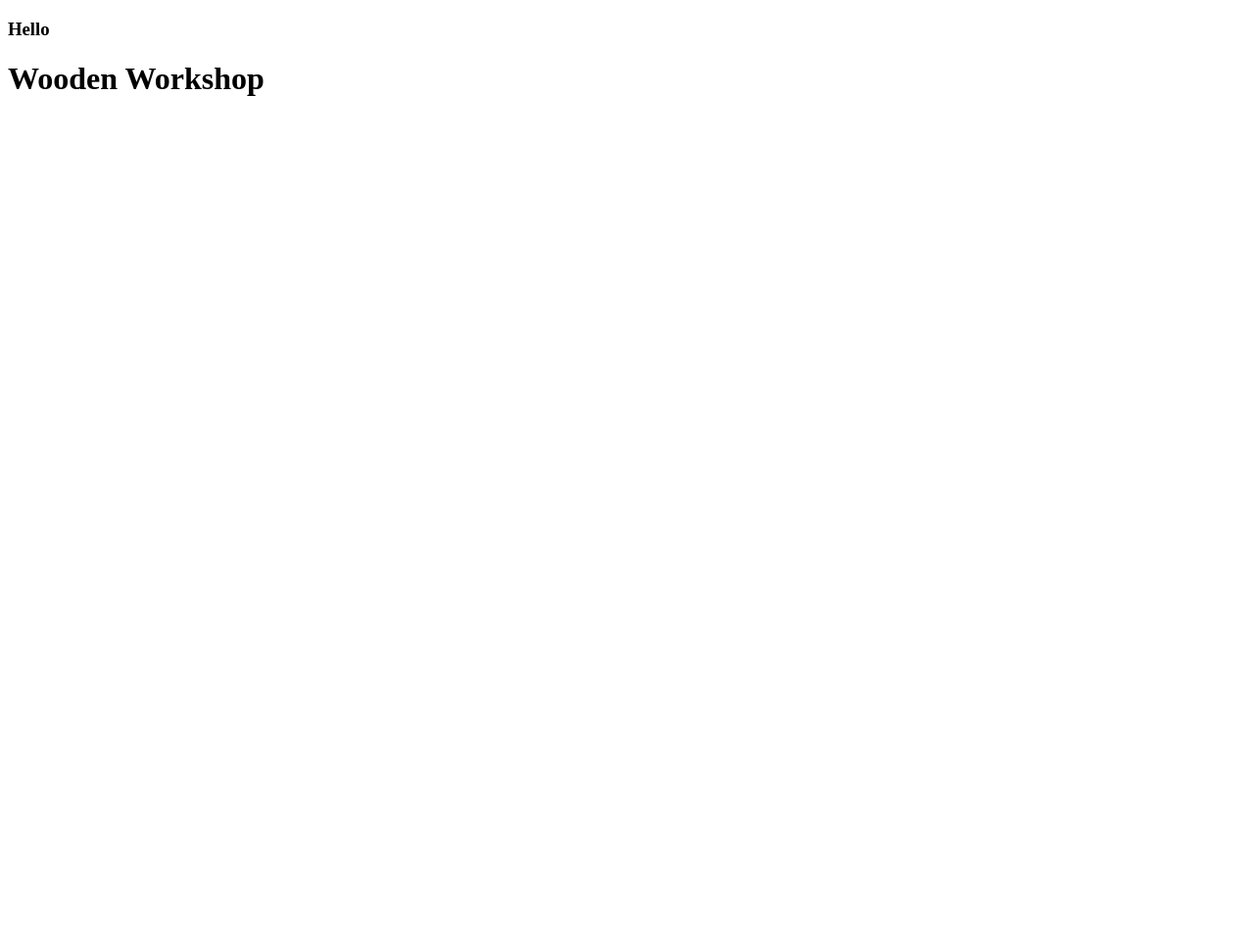
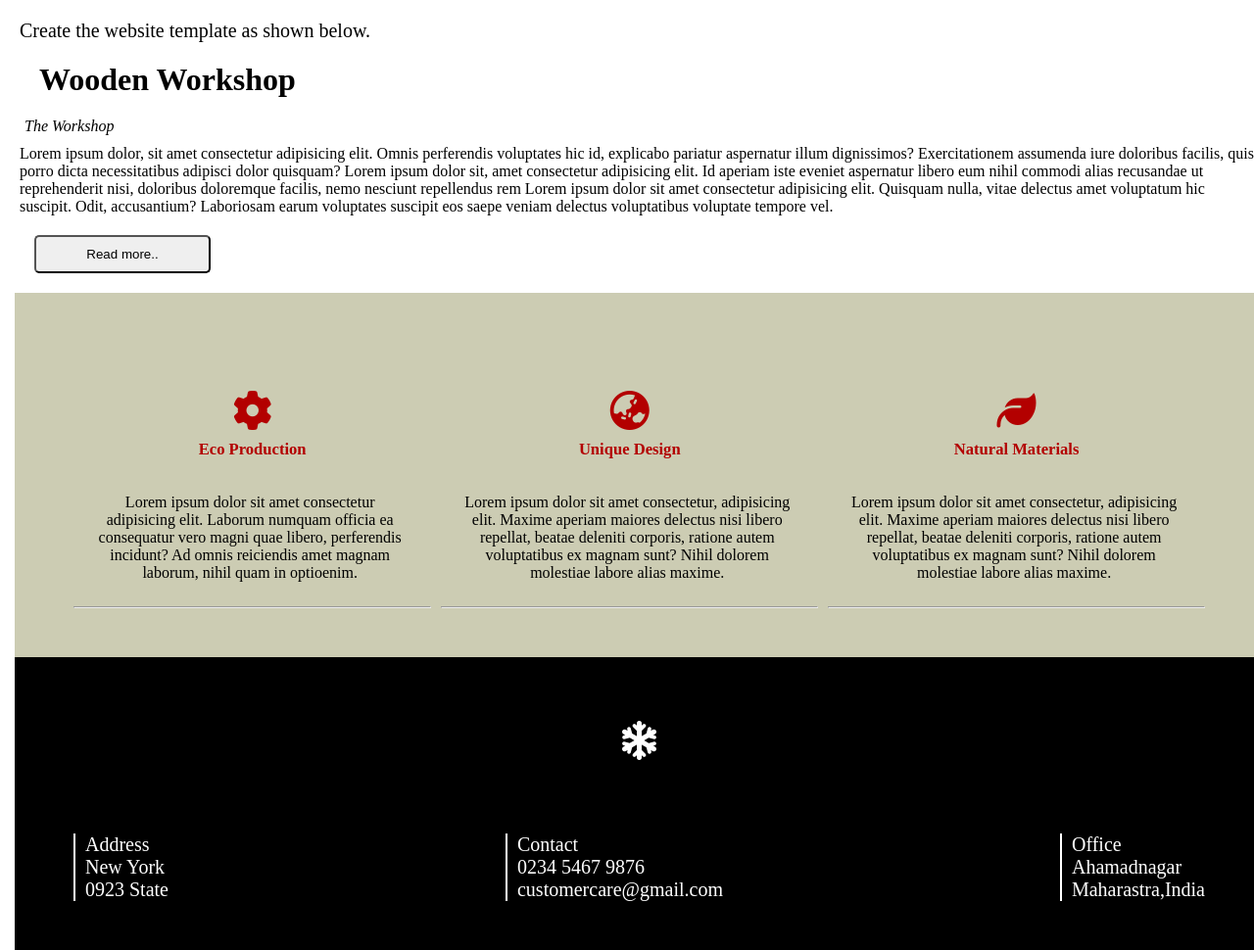
Before and after one commit to Mayurkolhe16/woodenworkshop, a plain HTML site: page index.html in a window 1280 px wide. Shown: the whole page at 98% size. Before the commit the page ends 800 px from the top, so only its background shows below. Drawn offline with Linux system fonts and the light colour scheme; a web font is replaced by a local one.

Commit message:
practice

```diff
--- a/index.html
+++ b/index.html
@@ -1,14 +1,204 @@
 <!DOCTYPE html>
 <html lang="en">
+
 <head>
     <meta charset="UTF-8">
     <meta name="viewport" content="width=device-width, initial-scale=1.0">
     <title>Woodenworkshop</title>
+    <style>
+        @import url('https://fonts.googleapis.com/css2?family=DM+Serif+Text:ital@0;1&display=swap');
+
+        * {
+            margin: 0%;
+            padding: 0%;
+            margin-left: 5px;
+        }
+        body{
+            background-color: white;
+        }
+
+        .H1 {
+            font-size: 10px;
+            margin-top: 20px;
+            font-size: 20px;
+        }
+
+        .H2 {
+            font-family: "DM Serif Text", serif;
+            font-weight: 700;
+            font-style: normal;
+            padding: 20px;
+        }
+
+        .H3 {
+            margin-bottom: 10px;
+        }
+
+        p {
+            font: 1rem bold sans-serif;
+
+        }
+
+        .btn {
+            margin: 20px;
+            padding: 10px;
+            width: 180px;
+            border-radius: 5px;
+        }
+
+        .card {
+            background-color: #ccccb3;
+            display: flex;
+            padding: 50px;
+        }
+
+        .fa-solid {
+            font-size: 40px;
+            margin-bottom: 10px;
+
+        }
+
+        .icon {
+            text-align: center;
+            margin: 20px;
+            margin-top: 50px;
+            font-size: 20px;
+            color: #b30000;
+        }
+
+        .pg {
+            display: block;
+            text-align: center;
+            margin: 10px;
+            padding: 15px;
+        }
+
+        .footer {
+            background-color: black;
+            padding: 50px;
+
+        }
+
+        .card5 {
+            justify-content: space-between;
+            display: flex;
+        }
+
+        .foot1 {
+            display: flex;
+            border-left: 2px solid white;
+
+        }
+
+        .snowflake {
+            color: white;
+            text-align: center;
+            padding: 15px;
+            margin-bottom: 50px;
+        }
+
+        .cont {
+
+            font-size: 20px;
+            color: white;
+        }
+    </style>
 </head>
+
 <body>
+    <div>
+        <p class="H1">Create the website template as shown below.</p>
+        <h1 class="H2">Wooden Workshop</h1>
 
-    <h3>Hello</h3>
-    <h1>Wooden Workshop</h1>
+        <p class="H3"><i>The Workshop</i>
+        </p>
 
+        <p>Lorem ipsum dolor, sit amet consectetur adipisicing elit. Omnis perferendis voluptates hic id, explicabo
+            pariatur
+            aspernatur illum dignissimos? Exercitationem assumenda iure doloribus facilis, quis porro dicta
+            necessitatibus
+            adipisci dolor quisquam? Lorem ipsum dolor sit, amet consectetur adipisicing elit. Id aperiam iste eveniet
+            aspernatur libero eum nihil commodi alias recusandae ut reprehenderit nisi, doloribus doloremque facilis,
+            nemo
+            nesciunt repellendus rem Lorem ipsum dolor sit amet consectetur adipisicing elit. Quisquam nulla, vitae
+            delectus
+            amet voluptatum hic suscipit. Odit, accusantium? Laboriosam earum voluptates suscipit eos saepe veniam
+            delectus
+            voluptatibus voluptate tempore vel.
+        </p>
+
+        <button class="btn">Read more..</button>
+
+    </div>
+    <div class="card">
+        <div>
+            <div class="icon"><i class="fa-solid fa-gear"></i>
+                <h5>Eco Production</h5>
+            </div>
+            <p class="pg">Lorem ipsum dolor sit amet consectetur adipisicing elit. Laborum numquam officia ea
+                consequatur vero
+                magni quae libero, perferendis incidunt? Ad omnis reiciendis amet magnam laborum, nihil quam in
+                optioenim.
+            </p>
+            <hr>
+        </div>
+
+        <div>
+            <div class="icon"><i class="fa-solid fa-earth-asia"></i>
+                <h5>Unique Design</h5>
+            </div>
+            <p class="pg">Lorem ipsum dolor sit amet consectetur, adipisicing elit. Maxime aperiam maiores delectus nisi libero repellat, beatae deleniti corporis, ratione autem voluptatibus ex magnam sunt? Nihil dolorem molestiae labore alias maxime.
+            </p>
+            <hr>
+        </div>
+
+        <div>
+            <div class="icon"><i class="fa-solid fa-leaf"></i>
+                <h5>Natural Materials</h5>
+            </div>
+            <p class="pg">Lorem ipsum dolor sit amet consectetur, adipisicing elit. Maxime aperiam maiores delectus nisi libero repellat, beatae deleniti corporis, ratione autem voluptatibus ex magnam sunt? Nihil dolorem molestiae labore alias maxime.
+            </p>
+            <hr>
+        </div>
+    </div>
+
+    <div class="footer">
+
+        <div class="snowflake"><i class="fa-solid fa-snowflake"></i>
+        </div>
+
+        <div class="card5">
+
+            <div class="foot1">
+                <div class="cont">
+                    <ul></ul>
+                    <ul>Address</ul>
+                    <ul>New York</ul>
+                    <ul>0923 State</ul>
+                    <ul></ul>
+                </div>
+
+            </div>
+
+            <div class="foot1">
+                <div class="cont">
+                    <ul>Contact</ul>
+                    <ul>0234 5467 9876</ul>
+                    <ul>customercare@gmail.com</ul>
+                </div>
+
+            </div>
+
+            <div class="foot1">
+                <div class="cont">
+                    <ul>Office</ul>
+                    <ul>Ahamadnagar</ul>
+                    <ul>Maharastra,India</ul>
+                </div>
+            </div>
+        </div>
+    </div>
+    <script src="https://kit.fontawesome.com/9b85b1e176.js" crossorigin="anonymous"></script>
 </body>
+
 </html>
```
